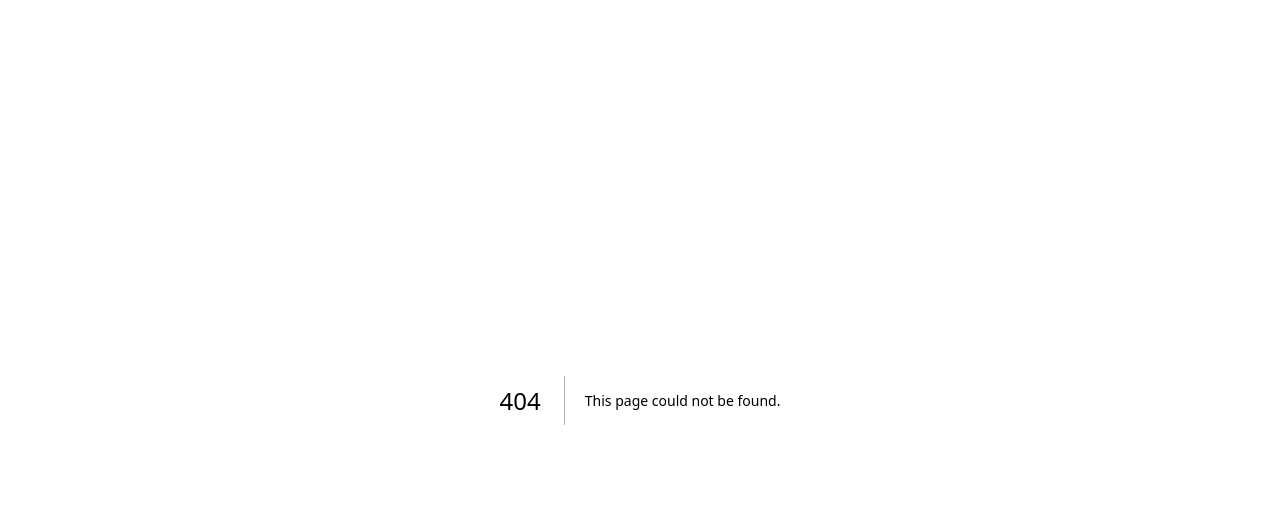
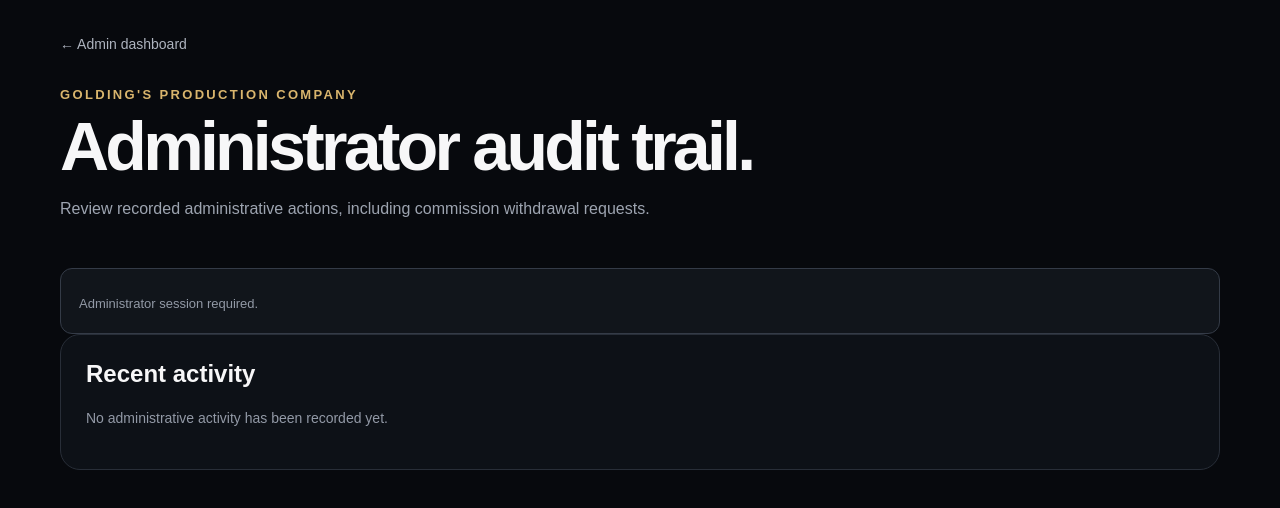
Before and after one commit to malvis01/where-talent-meets-film, a Next.js app: page /admin/audit in a window 1280 px wide. Before the commit this address had no page. Shown: the top 508 px of the page. Built offline with nearby package versions, Linux system fonts and the light colour scheme; no server answers.

Commit message:
Add administrator audit trail page

```diff
--- /dev/null
+++ b/app/admin/audit/page.tsx
@@ -0,0 +1,42 @@
+'use client'
+
+import { useEffect, useState } from 'react'
+import { supabase } from '@/lib/supabase'
+
+type Audit = { id: string; admin_user_id: string; action: string; entity_type: string; entity_id: string | null; before_data: Record<string, unknown> | null; after_data: Record<string, unknown> | null; metadata: Record<string, unknown> | null; created_at: string }
+
+export default function AdminAuditPage() {
+  const [rows, setRows] = useState<Audit[]>([])
+  const [message, setMessage] = useState('')
+  const [loading, setLoading] = useState(true)
+
+  async function load() {
+    const { data: auth } = await supabase.auth.getUser()
+    if (!auth.user) { setMessage('Administrator session required.'); setLoading(false); return }
+    const { data: isAdmin } = await supabase.rpc('is_admin', { uid: auth.user.id })
+    if (!isAdmin) { setMessage('Administrator access required.'); setLoading(false); return }
+    const { data, error } = await supabase.rpc('get_admin_audit_log', { p_limit: 200 })
+    if (error) setMessage(error.message)
+    setRows((data ?? []) as Audit[])
+    setLoading(false)
+  }
+
+  useEffect(() => { void load() }, [])
+
+  if (loading) return <main className="payment-page container"><p>Loading audit trail…</p></main>
+
+  return <main className="payment-page container">
+    <a className="back-link" href="/admin/dashboard">← Admin dashboard</a>
+    <div className="payment-header"><div><div className="eyebrow">Golding&apos;s Production Company</div><h1>Administrator audit trail.</h1><p>Review recorded administrative actions, including commission withdrawal requests.</p></div></div>
+    {message && <div className="info-box"><p>{message}</p></div>}
+    <section className="payment-card">
+      <h2>Recent activity</h2>
+      {rows.length === 0 ? <p className="muted">No administrative activity has been recorded yet.</p> : <div className="admin-list">{rows.map((row) => <article key={row.id}>
+        <strong>{row.action.replaceAll('_', ' ')}</strong>
+        <span>{row.entity_type}{row.entity_id ? ` · ${row.entity_id}` : ''}</span>
+        <small>{new Date(row.created_at).toLocaleString()} · Admin {row.admin_user_id}</small>
+        {row.after_data && <pre style={{ whiteSpace: 'pre-wrap', overflowX: 'auto', marginTop: 8 }}>{JSON.stringify(row.after_data, null, 2)}</pre>}
+      </article>)}</div>}
+    </section>
+  </main>
+}
```
